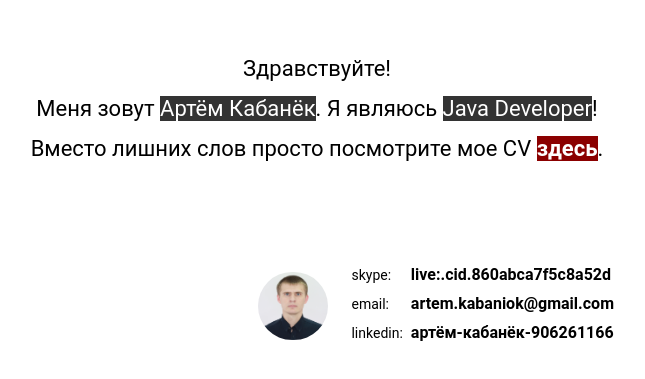
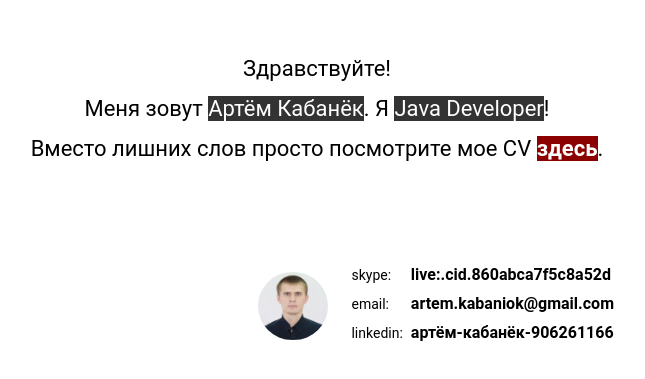
Before and after one commit to wmaykit/kabanyok-artyom.github.io, a plain HTML site: page index.html in a window 1280 px wide. Shown: the part 101-480 px from the top of the page, without its empty margins (323-968 px from the left). Drawn offline with Linux system fonts and the light colour scheme.

Commit message:
edit text

```diff
--- a/index.html
+++ b/index.html
@@ -8,7 +8,7 @@
 <div class="content">
     <div class="intro">
         <span>Здравствуйте!</span><br>
-        <span>Меня зовут <span class="highlight">Артём Кабанёк</span>. Я являюсь <span class="highlight">Java Developer</span>!</span><br>
+        <span>Меня зовут <span class="highlight">Артём Кабанёк</span>. Я <span class="highlight">Java Developer</span>!</span><br>
         <span>Вместо лишних слов просто посмотрите мое CV <a href="https://github.com/Argentum1993/Argentum1993.github.io/raw/master/docs/atyom_atyom_cv.docx"><span class="highlight-red">здесь</span></a>.</span>
     </div>
     <table>
```
